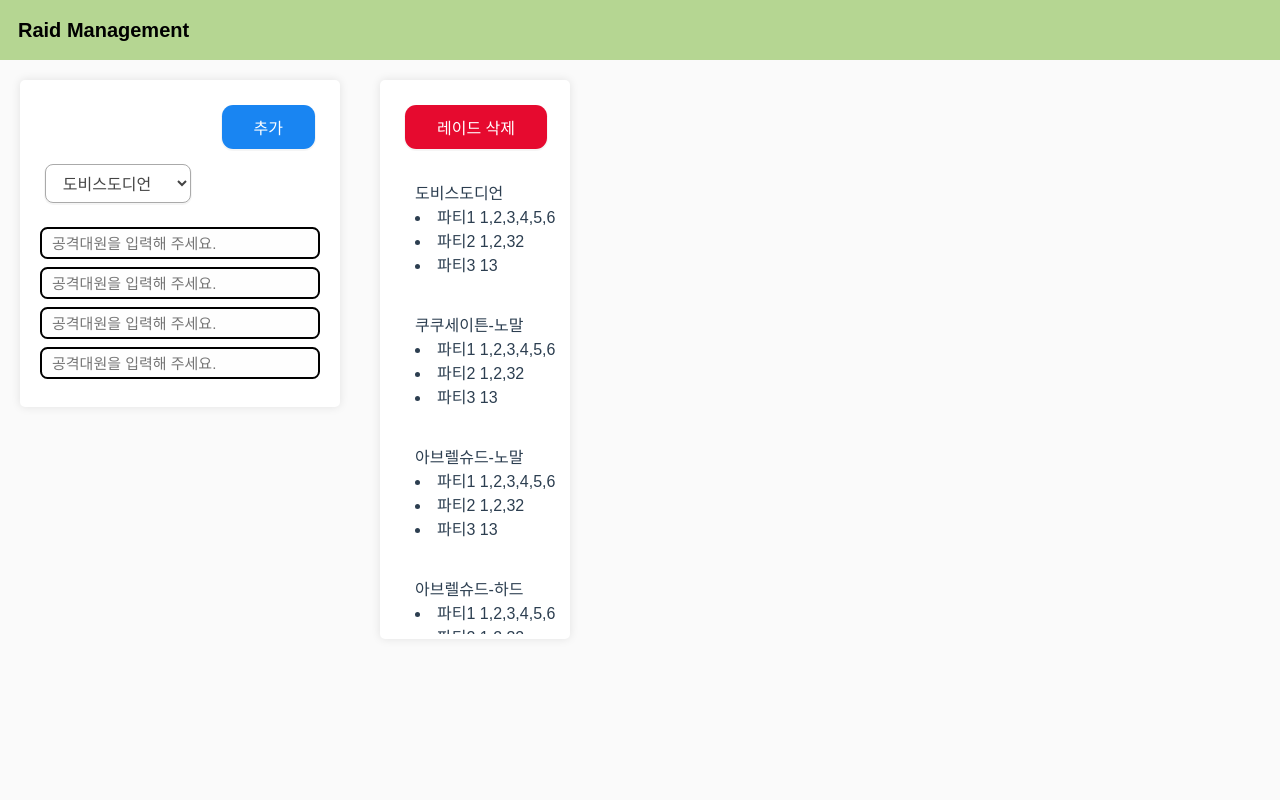
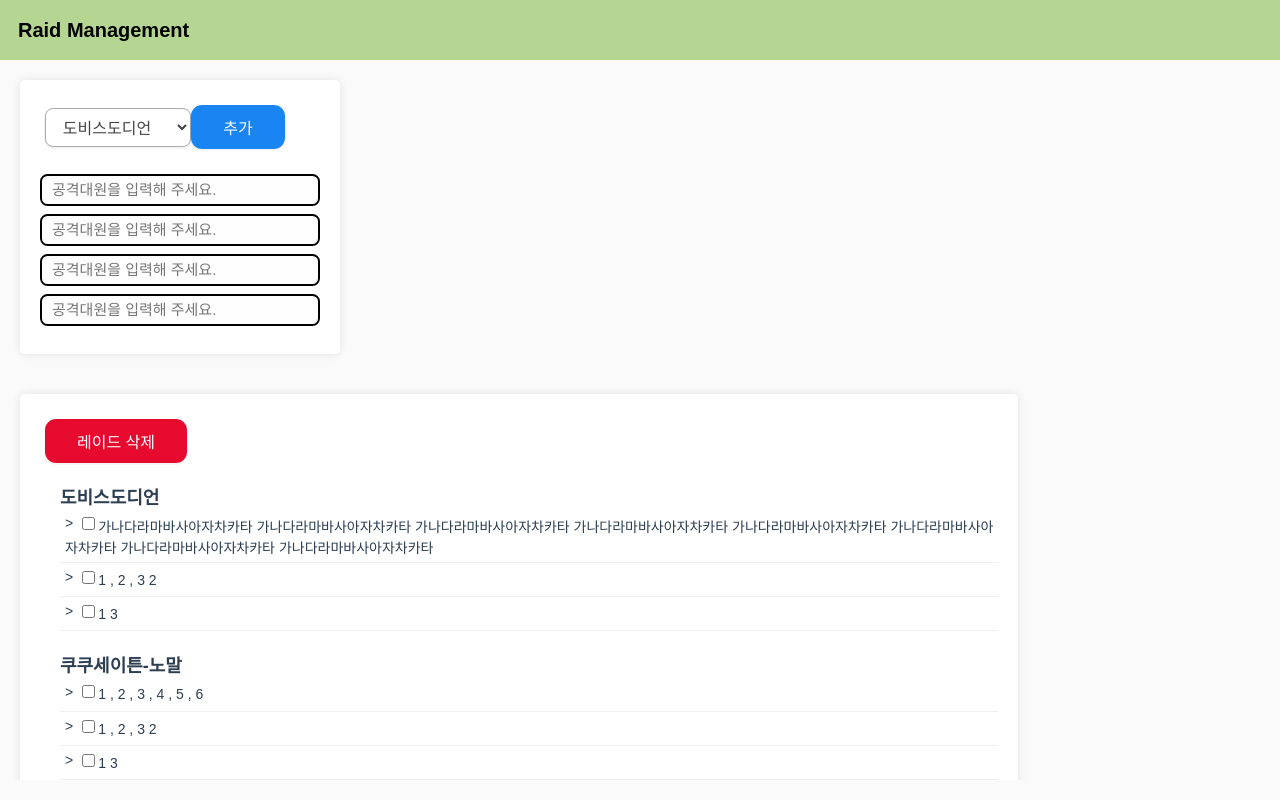
Before and after one commit to kwjeong0305/LoaRaidWeb, a Vue app in the folder vue/: page / in a window 1280 px wide. Built offline with nearby package versions, Linux system fonts and the light colour scheme.

Commit message:
레이드 리스트 구성

```diff
--- a/vue/src/components/RaidList.vue
+++ b/vue/src/components/RaidList.vue
@@ -1,44 +1,43 @@
 <template>
   <div id="RaidList" class="scroll">
     <div class="div-containerCard raid-add">
-      <div class="div-containerItem raid-add-btn">
-        <button class="btn-positive" @click="insertRaidApi">추가</button>
-      </div>
-      <div class="div-containerItem raid-add-type">
-        <select @change="changeSelect" v-model="raidSendData.raidType">
+      <div class="div-containerItem raid-add-type raid-add-btn">
+        <select @change="typeChange" v-model="raidAddSendData.raidType">
           <option v-for="id in Object.keys(raidList)"
                   :value="id">{{ id }}
           </option>
         </select>
+        <button class="btn-positive" @click="raidInsertApi">추가</button>
       </div>
-      <div class="div-containerItem raid-add-difficulty" v-if="raidSendData.raidType !== ''">
-        <label v-for="item in raidList[raidSendData.raidType].difficulty">
+      <div class="div-containerItem raid-add-difficulty" v-if="raidAddSendData.raidType !== ''">
+        <label class="label-raid-add" v-for="item in raidList[raidAddSendData.raidType].difficulty">
           <input class="input-radio input-radio-difficulty" type="radio" name="difficulty"
                  :value="item.id"
-                 v-model="raidSendData.raidDifficulty">
+                 v-model="raidAddSendData.raidDifficulty">
           <span>{{ item.name }}</span>
         </label>
       </div>
       <div class="div-containerItem raid-add-members">
         <input class="input-text input-text-member" type="text" placeholder="공격대원을 입력해 주세요."
-               v-on:change="loaApi"
-               v-for="i in raidList[raidSendData.raidType].maxMember"
+               v-on:change="charterApi"
+               v-for="i in raidList[raidAddSendData.raidType].maxMember"
                :id="i-1"
-               v-model="raidSendData.raidMembers[i-1]">
+               v-model="raidAddSendData.raidMembers[i-1]">
       </div>
     </div>
 
     <div class="div-containerCard raid-list">
       <div class="div-containerItem raid-list-btn">
-        <button class="btn-negative" @click="isModalViewed = true">레이드 삭제</button>
+        <button class="btn-negative" @click="raidDeleteApi">레이드 삭제</button>
       </div>
       <div class="div-containerItem raid-list-ul scroll">
-        <ul v-for="type in Object.keys(raidResultData)">
+        <ul v-for="type in Object.keys(raidListResultData)">
           {{ type }}
-          <li class="div-raid-item raid-list-item" v-for="(item, i) in raidResultData[type]">
-            <input type="hidden" :value="item.id" :id="item.id">
-            파티{{ i + 1 }} {{ item.members }}
-          </li>
+            <li :id="'id'+item.id" class="div-raid-item raid-list-li" :class="{selected:item.id === selectedId}"
+                @click="raidListSelected(item.id)" v-for="(item, i) in raidListResultData[type]">
+              <input :id="'id'+item.id" class="check-box-raid-list" type="checkbox" @click="raidListChecked">
+              <span v-for="(member, i) in item.members">{{ member }} </span>
+            </li>
         </ul>
       </div>
     </div>
@@ -49,10 +48,10 @@
 
 export default {
   name: 'RaidList',
-  components: {
-  },
+  components: {},
   data() {
     return {
+      selectedId: undefined,
       isModalViewed: false,
       raidList: {
         "도비스도디언": {
@@ -81,54 +80,80 @@ export default {
           ]
         }
       },
-      raidSendData: {
+      raidAddSendData: {
         raidType: "도비스도디언",
         raidDifficulty: "",
         raidMembers: []
       },
-      raidResultData: {
+      raidListSendData: [],
+      raidListResultData: {
         "도비스도디언": [
-          {"id": "30010203", "members": "1,2,3,4,5,6"},
-          {"id": "30010201", "members": "1,2,32"},
-          {"id": "30010204", "members": "13"}
+          {
+            "id": "1",
+            "members": ["가나다라마바사아자차카타", "가나다라마바사아자차카타", "가나다라마바사아자차카타", "가나다라마바사아자차카타", "가나다라마바사아자차카타", "가나다라마바사아자차카타", "가나다라마바사아자차카타", "가나다라마바사아자차카타"]
+          },
+          {"id": "2", "members": "1,2,32"},
+          {"id": "3", "members": "13"}
         ],
         "쿠쿠세이튼-노말": [
-          {"id": "30010203", "members": "1,2,3,4,5,6"},
-          {"id": "30010201", "members": "1,2,32"},
-          {"id": "30010204", "members": "13"}
+          {"id": "4", "members": "1,2,3,4,5,6"},
+          {"id": "5", "members": "1,2,32"},
+          {"id": "6", "members": "13"}
         ],
         "아브렐슈드-노말": [
-          {"id": "30010203", "members": "1,2,3,4,5,6"},
-          {"id": "30010201", "members": "1,2,32"},
-          {"id": "30010204", "members": "13"}
+          {"id": "7", "members": "1,2,3,4,5,6"},
+          {"id": "8", "members": "1,2,32"},
+          {"id": "9", "members": "13"}
         ],
         "아브렐슈드-하드": [
-          {"id": "30010203", "members": "1,2,3,4,5,6"},
-          {"id": "30010201", "members": "1,2,32"},
-          {"id": "30010204", "members": "13"}
+          {"id": "10", "members": "1,2,3,4,5,6"},
+          {"id": "11", "members": "1,2,32"},
+          {"id": "12", "members": "13"}
         ],
         "일리아칸-노말": [
-          {"id": "30010203", "members": "1,2,3,4,5,6"},
-          {"id": "30010201", "members": "1,2,32"},
-          {"id": "30010204", "members": "13"}
+          {"id": "13", "members": "1,2,3,4,5,6"},
+          {"id": "14", "members": "1,2,32"},
+          {"id": "15", "members": "13"}
         ],
         "일리아칸-하드": [
-          {"id": "30010203", "members": "1,2,3,4,5,6"},
-          {"id": "30010201", "members": "1,2,32"},
-          {"id": "30010204", "members": "13"}
+          {"id": "16", "members": "1,2,3,4,5,6"},
+          {"id": "17", "members": "1,2,32"},
+          {"id": "18", "members": "13"}
         ]
       }
     };
   },
   methods: {
-    changeSelect(event) {
-      if (event.target.value === "도비스도디언") {
-        this.raidSendData.raidDifficulty = "";
-        this.raidSendData.raidMembers = this.raidSendData.raidMembers.slice(0, 4);
+    raidListSelected(id) {
+      if(this.selectedId === id) {
+        this.selectedId = undefined;
+      } else {
+        this.selectedId = id;
       }
     },
-    insertRaidApi(event) {
-      function checkRaidData(data) {
+    // 레이드 삭제를 위한 데이터를 담는 함수
+    raidListChecked() {
+      const isChecked = $("#id" + this.selectedId).find("input").is(":checked");
+
+      if (isChecked) {
+        // ID 추가
+        this.raidListSendData.push(this.selectedId);
+      } else {
+        // ID 삭제
+        this.raidListSendData.splice(this.raidListSendData.indexOf(this.selectedId), 1);
+      }
+    },
+    // raidType 변경시 특정 타입일 경우 raidAddSendData 데이터 초기화
+    typeChange(event) {
+      if (event.target.value === "도비스도디언") {
+        this.raidAddSendData.raidDifficulty = "";
+        this.raidAddSendData.raidMembers = this.raidAddSendData.raidMembers.slice(0, 4);
+      }
+    },
+    // 추가 버튼 클릭시 API호출 함수
+    raidInsertApi(event) {
+      // Invalid Check
+      function invalidRaidData(data) {
         // 난이도가 선택되지 않을 경우(raidType 0인경우는 제외)
         if (data.raidDifficulty === "" && data.raidType !== "도비스도디언") {
           alert("난이도를 선택해 주세요.");
@@ -148,28 +173,38 @@ export default {
         }
       }
 
-      // DB에 등록을 하기 위한 API
-      if (checkRaidData(this.raidSendData)) {
+      // RaidInsert API 호출
+      if (invalidRaidData(this.raidAddSendData)) {
         alert("등록되었습니다.");
         $.ajax({
-            url: "http://localhost:8081/raid",
+            url: "http://localhost:8081/api/raid/insert",
             type: "POST",
-            data: this.raidSendData,
+            data: this.raidAddSendData,
             success: function (data) {
               console.log(data);
-              event.$emit("close-modal");
             },
           }
         );
       }
     },
-    // 캐릭터 조회를 위한 API
-    loaApi(event) {
-      console.log(event.target.value)
+    raidDeleteApi() {
+      // RaidDelete API 호출
+      $.ajax({
+        url: "http://localhost:8081/api/raid/delete",
+        type: "POST",
+        data: this.raidListSendData,
+        success: function (data) {
+          console.log(data);
+        },
+      });
+    },
+    // Charter조회 API호출
+    charterApi(event) {
+      console.log(event.target)
       $.ajax({
           url: "http://localhost:8081/api/loa/charter",
           type: "POST",
-          data: {member: this.raidSendData.raidMembers[event.target.id - 1]},
+          data: {member: this.raidAddSendData.raidMembers[event.target.id - 1]},
           success: function (data) {
             console.log(data);
           }
@@ -188,7 +223,7 @@ export default {
 }
 
 .scroll::-webkit-scrollbar {
-  width: 8px;  /* 스크롤바의 너비 */
+  width: 8px; /* 스크롤바의 너비 */
   height: 8px;
   background-color: transparent;
 }
@@ -202,7 +237,7 @@ export default {
 }
 
 .scroll::-webkit-scrollbar-track {
-  background: #f3f4f5;  /*스크롤바 뒷 배경 색상*/
+  background: #f3f4f5; /*스크롤바 뒷 배경 색상*/
 }
 
 .div-containerCard {
@@ -226,12 +261,14 @@ export default {
 }
 
 .raid-list {
+  width: 78vmax;
   padding: 20px 0 0 20px !important;
 }
 
 .raid-list-ul {
-  margin: 20px 20px 20px 20px;
-  height: 480px;
+  margin: 20px 0 0 20px !important;
+  padding: 0 0 20px 0 !important;
+  height: 440px;
   overflow-y: scroll;
 }
 
@@ -240,17 +277,14 @@ export default {
   vertical-align: middle;
   text-align: left;
 }
-.raid-add-btn {
-  margin-bottom: 10px;
-}
 
 .raid-add-members {
   margin: 0.6em 0 0 0;
 }
 
-.raid-add-btn {
-  text-align: right;
-  left: 0;
+.raid-add-btn > button {
+  text-align: right !important;
+  right: 0 !important;
   bottom: 0;
 }
 
@@ -278,7 +312,7 @@ select:focus {
   background-color: #ffffff;
 }
 
-label {
+label.label-raid-add {
   font-size: 18px;
   display: inline-block;
 }
@@ -329,7 +363,7 @@ span {
   box-sizing: border-box;
 }
 
-input[type="text"] {
+.input-text-member {
   margin: 0 0 8px 0;
   width: 100%;
   height: 32px;
@@ -342,11 +376,38 @@ input[type="text"] {
 }
 
 .raid-list-ul > ul {
-  padding: 10px 10px;
+  margin: 0 20px 20px 0;
+  padding: 0;
   background-color: white;
-  border-radius: 1.0em;
   text-align: left;
   position: relative;
   list-style-position: inside;
 }
+
+ul {
+  list-style: none;
+  margin: 0;
+  padding: 0;
+  font-size: 18px;
+  font-weight: bold;
+}
+
+ul li, ol li {
+  padding: 5px 0 5px 5px;
+  border-bottom: 1px solid #efefef;
+  font-size: 14px;
+  font-weight: normal;
+}
+
+ul li:before,
+ol li:before {
+  content: ">";
+  display: inline-block;
+  vertical-align: middle;
+  padding: 0 5px 6px 0;
+}
+
+ul li.selected {
+  background-color: #BDBDBD;
+}
 </style>
```
